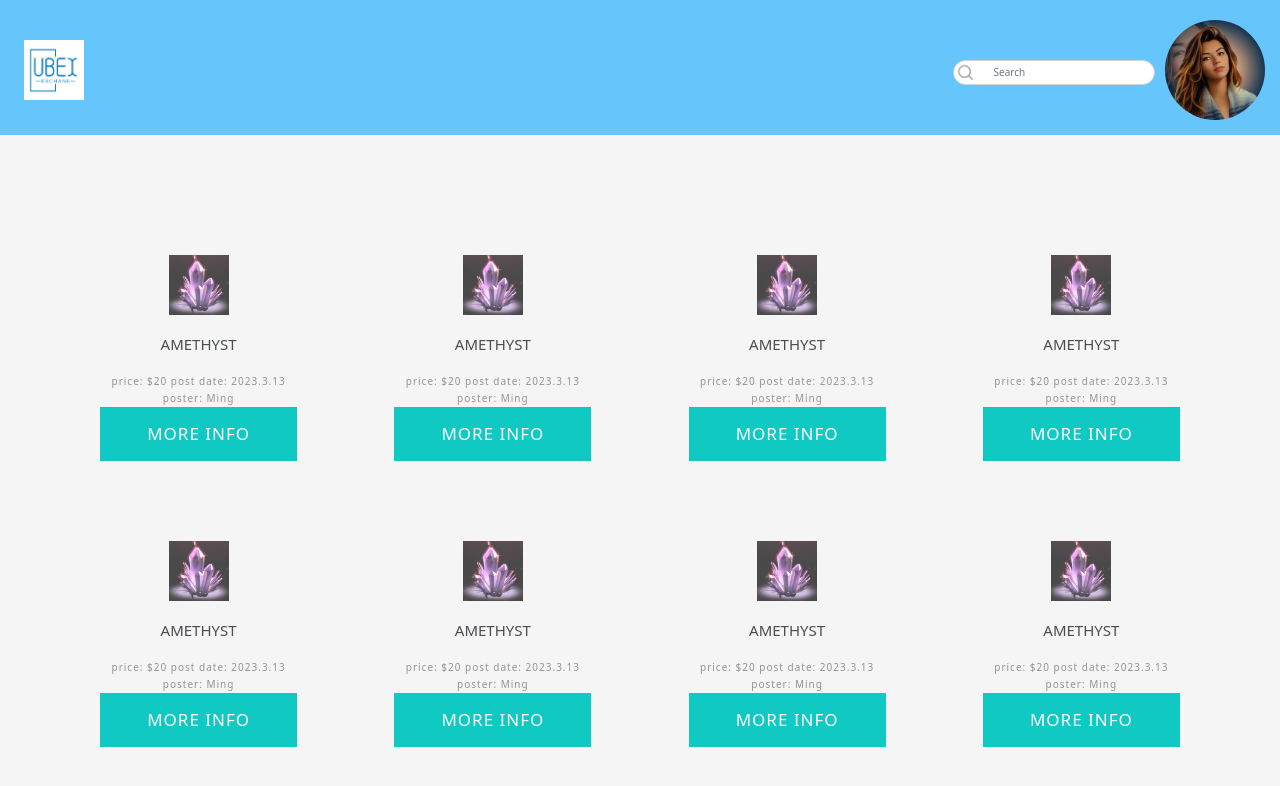
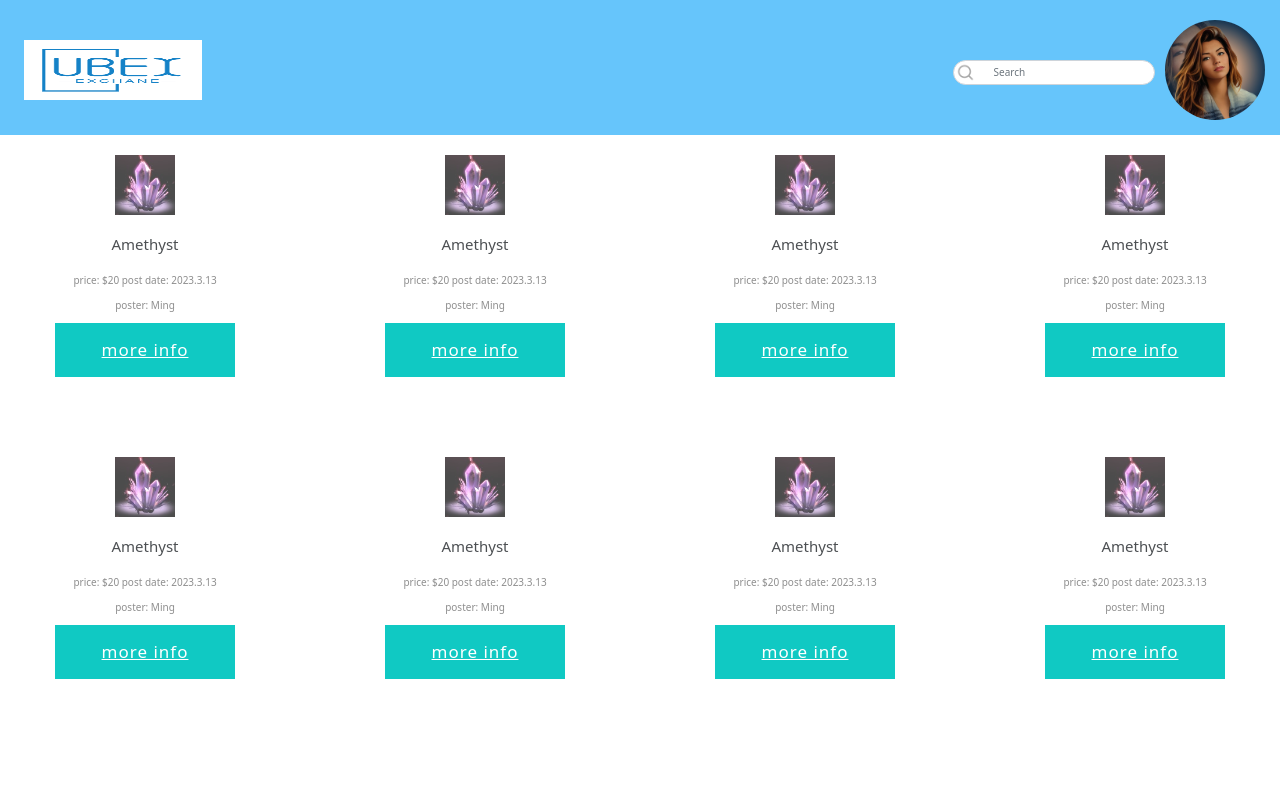
Before and after one commit to cse442-at-ub/project_s23-gamblers, a React (Create React App) app: page / in a window 1280 px wide. Shown: the top 786 px of the page. Built offline with nearby package versions, Linux system fonts and the light colour scheme.

Commit message:
Sprint3-Css simpify-remove form that not used

```diff
--- a/src/components/Services.module.css
+++ b/src/components/Services.module.css
@@ -13,18 +13,13 @@
     margin: 2rem 0;
     opacity: 0.8;
 }
-.services__contentitem .para__text{
-    max-width: 400px;
-    margin: 0 auto;
-}
-
-@media screen and (min-width: 768px){
+@media screen and (min-width: 760px){
     .services__content{
         grid-template-columns: repeat(2, 1fr);
     }
 }
 
-@media screen and (min-width: 992px){
+@media screen and (min-width: 980px){
     .services__content{
         grid-template-columns: repeat(3, 1fr);
     }
@@ -35,89 +30,14 @@
         grid-template-columns: repeat(4, 1fr);
     }
 }
-
-.container{
-    max-width: 1177px;
-    margin: 0 auto;
-    padding: 0 2rem;
-  }
-  .section__padding{
-    padding: 10rem 0;
-  }
-  .flex{
-    display: flex;
-  }
-  .flex__center{
-    display: flex;
-    align-items: center;
-    justify-content: center;
-  }
   .grid{
     display: grid;
-  }
-
-  /* section */
-  .section__title{
-    margin-bottom: 4rem;
-    color: var(--black-color);
-    font-weight: 600;
-    letter-spacing: 1px;
-    font-size: 4rem;
-  }
-  .section__padding{
-    padding: 10rem 0;
-  }
-
-  /* texts and paras */
-  .para__text{
-    line-height: 1.7;
-    font-weight: 300;
-    opacity: 0.95;
-    letter-spacing: 1px;
   }
   .text__center{
     text-align: center;
   }
-  .text__upper{
-    text-transform: uppercase;
-  }
-  .text__cap{
-    text-transform: capitalize;
-  }
-  .text__blue{
-    color: var(--robin-blue-color);
-  }
-  .text__dark{
-    color: var(--black-color);
-  }
-  .text__light{
-    color: var(--white-color)!important;
-  }
   .text__grey{
     color: var(--grey-color);
-  }
-
-  /* fonts */
-  .fw__2{font-weight: 200;}
-  .fw__2{font-weight: 300;}
-  .fw__2{font-weight: 400;}
-  .fw__2{font-weight: 500;}
-  .fw__2{font-weight: 600;}
-  .fw__2{font-weight: 700;}
-  .fw__2{font-weight: 800;}
-
-  /* bgs and colors */
-  .bg__blue{
-    background-color: var(--robin-blue-color);
-  }
-  .bg__dark{
-    background-color: var(--black-color);
-  }
-  .bg__light{
-    background-color: var(--white-color);
-  }
-  .bg__whitesmoke{
-    background-color: var(--whitesmoke-color);
   }
   .bg__grey{
     background-color: var(--grey-color);
@@ -130,7 +50,6 @@
     line-height: 54px;
     padding: 0 4.7rem;
     color: var(--white-color);
-    text-transform: uppercase;
     letter-spacing: 1px;
     font-size: 1.7rem;
     font-weight: 500;
@@ -138,17 +57,6 @@
   }
   .btn__blue{
     background-color: var(--robin-blue-color);
-  }
-  .btn__blue:hover{
-    background-color: #0fb9b4;
-  }
-
-  /* letter spacing */
-  .ls__1{
-    letter-spacing: 1px;
-  }
-  .ls__2{
-    letter-spacing: 2px;
   }
 
   @import url('https://fonts.googleapis.com/css2?family=Poppins:wght@100;200;300;400;500;600;700;800;900&display=swap');
@@ -172,32 +80,7 @@
 html{
   font-size: 10px;
 }
-
-/* body{
-  font-size: 1.8rem;
-  line-height: 1.6;
-  font-family: var(--font-base);
-  color: var(--black-color);
-} */
-
-a{
-  color: unset;
-  text-decoration: none;
+img{
+  width: 100%;
+  display: block;
 }
-ul{
-  list-style-type: none;
-}
-
-button{
-  cursor: pointer;
-  outline: 0;
-  border: none;
-  background-color: transparent;
-  font-family: inherit;
-  font-size: 1.8rem;
-}
-input, textarea{
-  outline: 0;
-  border: none;
-  resize: none;
-}
```
